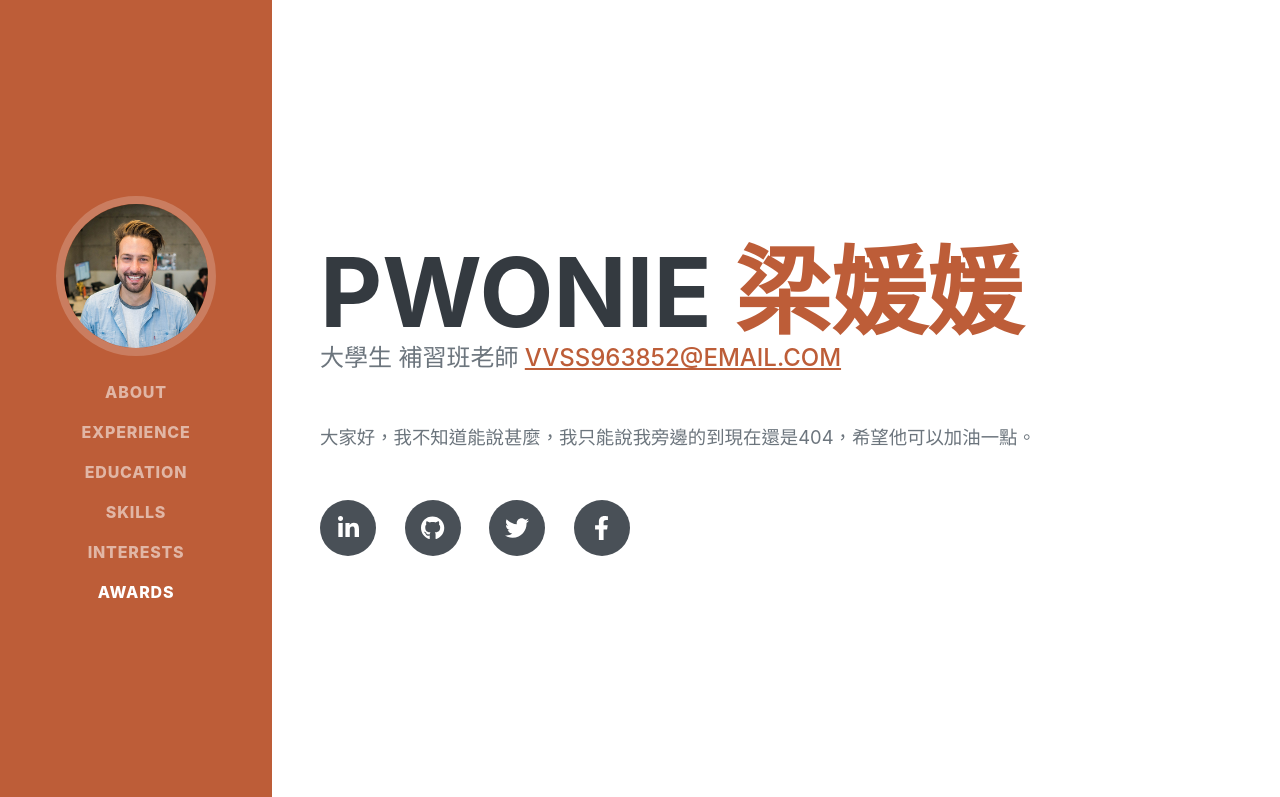
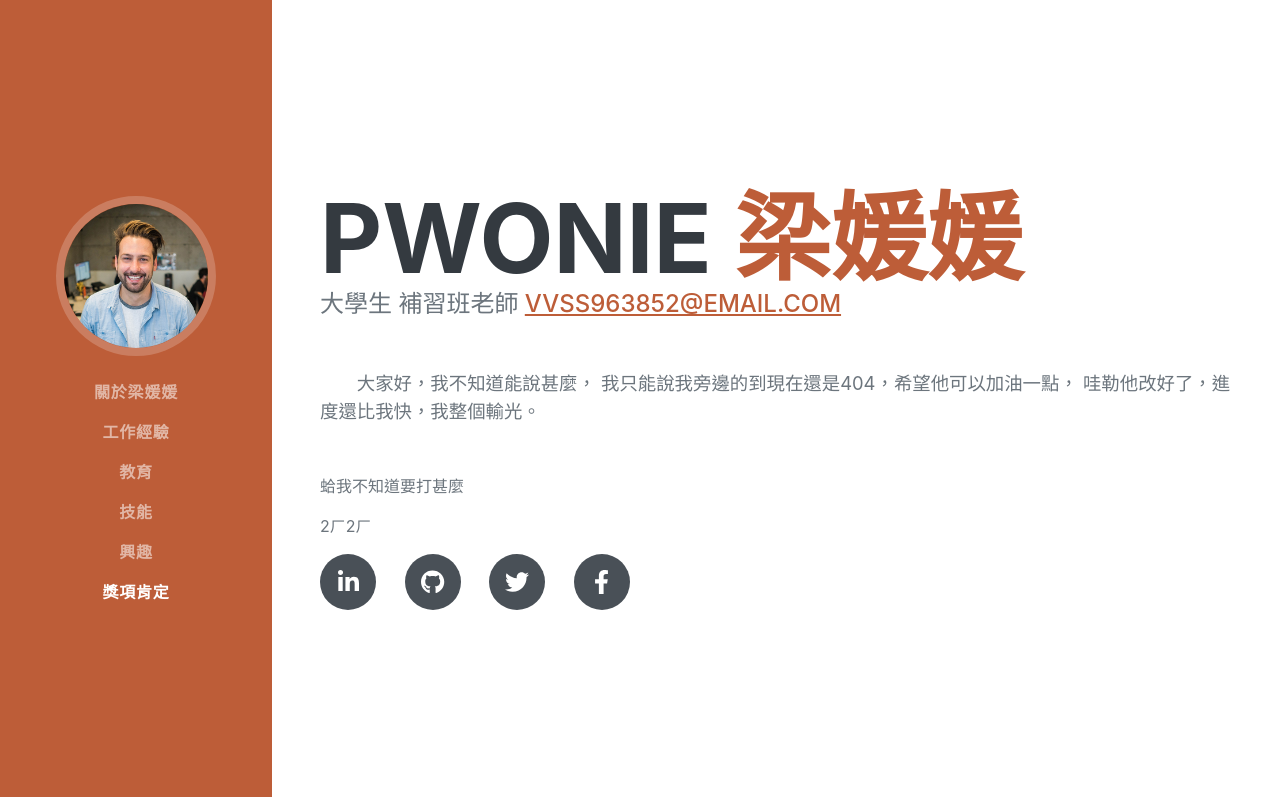
Before and after one commit to pwonie/pwonie.github.io, a plain HTML site: page index.html in a window 1280 px wide. Shown: the top 797 px of the page. Drawn offline with nearby package versions, Linux system fonts and the light colour scheme; a web font is replaced by a local one.

Commit message:
字體 顏色

```diff
--- /dev/null
+++ b/css/my_styles.css
@@ -0,0 +1,24 @@
+*{
+    letter-spacing: 0.8PX;
+    line-height: 1.5em;
+}
+body{
+    font-family: 'Noto serif TC', sans-serif;
+}
+p.r{
+    color: #6c757d;
+    font-size: 40px;
+    text-align: center;
+    text-indent: 2em;
+    letter-spacing: 0.8px;
+}
+.b{
+    color: #343a40;
+    text-align: center;
+
+}
+.blue{
+    color:  #198754;
+    text-align: center;
+    font-size: 40px;
+}
--- a/index.html
+++ b/index.html
@@ -14,6 +14,9 @@
         <link href="https://fonts.googleapis.com/css?family=Muli:400,400i,800,800i" rel="stylesheet" type="text/css" />
         <!-- Core theme CSS (includes Bootstrap)-->
         <link href="css/styles.css" rel="stylesheet" />
+        <link rel="preconnect" href="https://fonts.googleapis.com">
+        <link rel="preconnect" href="https://fonts.gstatic.com" crossorigin>
+        <link href="https://fonts.googleapis.com/css2?family=Noto+Sans+TC:wght@100..900&family=Noto+Serif+TC&display=swap" rel="stylesheet">
     </head>
     <body id="page-top">
         <!-- Navigation-->
@@ -25,12 +28,12 @@
             <button class="navbar-toggler" type="button" data-bs-toggle="collapse" data-bs-target="#navbarResponsive" aria-controls="navbarResponsive" aria-expanded="false" aria-label="Toggle navigation"><span class="navbar-toggler-icon"></span></button>
             <div class="collapse navbar-collapse" id="navbarResponsive">
                 <ul class="navbar-nav">
-                    <li class="nav-item"><a class="nav-link js-scroll-trigger" href="#about">About</a></li>
-                    <li class="nav-item"><a class="nav-link js-scroll-trigger" href="#experience">Experience</a></li>
-                    <li class="nav-item"><a class="nav-link js-scroll-trigger" href="#education">Education</a></li>
-                    <li class="nav-item"><a class="nav-link js-scroll-trigger" href="#skills">Skills</a></li>
-                    <li class="nav-item"><a class="nav-link js-scroll-trigger" href="#interests">Interests</a></li>
-                    <li class="nav-item"><a class="nav-link js-scroll-trigger" href="#awards">Awards</a></li>
+                    <li class="nav-item"><a class="nav-link js-scroll-trigger" href="#about">關於梁媛媛</a></li>
+                    <li class="nav-item"><a class="nav-link js-scroll-trigger" href="#experience">工作經驗</a></li>
+                    <li class="nav-item"><a class="nav-link js-scroll-trigger" href="#education">教育</a></li>
+                    <li class="nav-item"><a class="nav-link js-scroll-trigger" href="#skills">技能</a></li>
+                    <li class="nav-item"><a class="nav-link js-scroll-trigger" href="#interests">興趣</a></li>
+                    <li class="nav-item"><a class="nav-link js-scroll-trigger" href="#awards">獎項肯定</a></li>
                 </ul>
             </div>
         </nav>
@@ -45,9 +48,13 @@
                     </h1>
                     <div class="subheading mb-5">
                       大學生 補習班老師
-                        <a href="mailto:vvss963852@email.com">vvss963852@email.com</a>
+                        <a href="vvss963852@email.com">vvss963852@email.com</a>
                     </div>
-                    <p class="lead mb-5">大家好，我不知道能說甚麼，我只能說我旁邊的到現在還是404，希望他可以加油一點。</p>
+                    <p class="lead mb-5" style="text-indent: 2em;">大家好，我不知道能說甚麼，
+                        我只能說我旁邊的到現在還是404，希望他可以加油一點，
+                        哇勒他改好了，進度還比我快，<span class="b">我整個輸光。</span></p>
+                    <p calss="r">蛤我不知道要打甚麼</p>
+                    <p class="blue">2ㄏ2ㄏ</p>
                     <div class="social-icons">
                         <a class="social-icon" href="#!"><i class="fab fa-linkedin-in"></i></a>
                         <a class="social-icon" href="#!"><i class="fab fa-github"></i></a>
```
